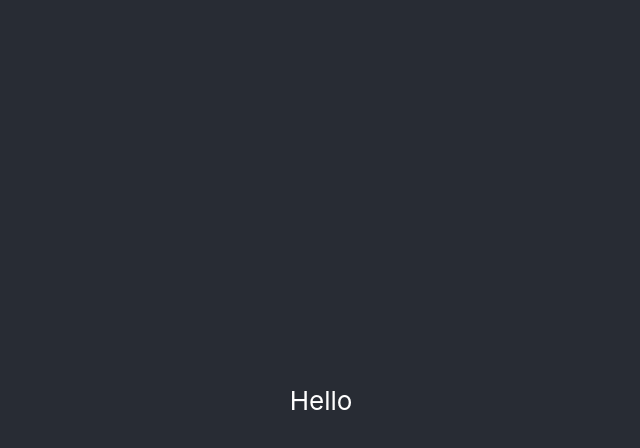
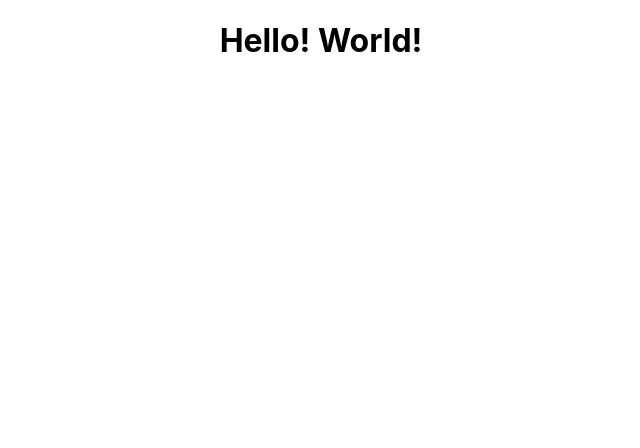
Before and after one commit to rahmat131/Little-Lemon, a React (Create React App) app: page / in a window 1280 px wide. Shown: the top 448 px of the page, without its empty margins (319-959 px from the left). Built offline with nearby package versions, Linux system fonts and the light colour scheme.

Commit message:
Coding Environment Ready!

```diff
--- a/src/App.js
+++ b/src/App.js
@@ -4,9 +4,7 @@ import './App.css';
 function App() {
   return (
     <div className="App">
-      <header className="App-header">
-       <p>Hello</p>
-      </header>
+      <h1>Hello! World!</h1>
     </div>
   );
 }
```
Also changed, not shown: src/logo.svg (deleted).
